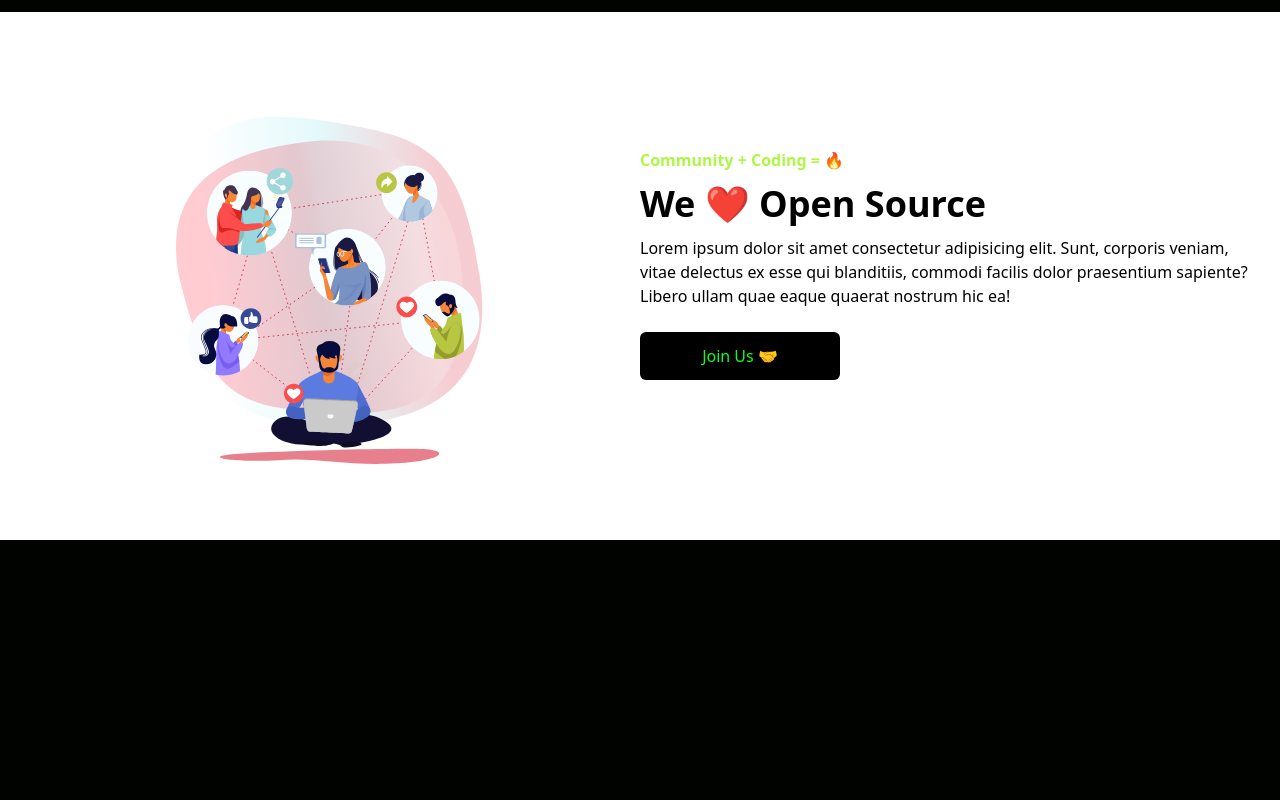
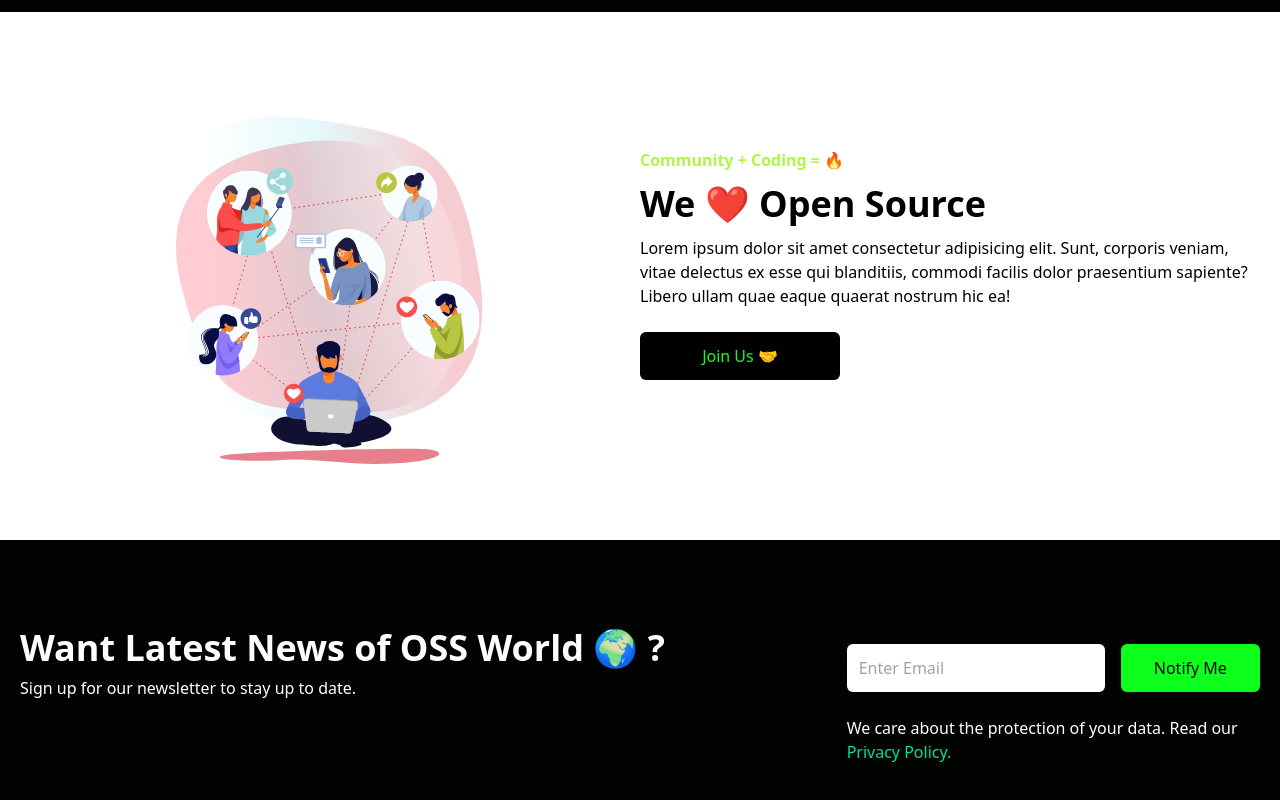
Before and after one commit to FOSS-Community/fosscu.org, a React (Create React App) app: page / in a window 1280 px wide. Shown: the part 916-1716 px from the top of the page. Before the commit the page ends 1456 px from the top, so only its background shows below. Built offline with nearby package versions, Linux system fonts and the light colour scheme; the HTML template or start-up script is replaced by a standard one.

Commit message:
Added newsletter r

```diff
--- a/src/App.js
+++ b/src/App.js
@@ -2,6 +2,7 @@ import React from "react";
 import About from "./components/About";
 import Hero from "./components/Hero";
 import Navbar from "./components/Navbar";
+import Newsletter from "./components/Newsletter";
 
 function App() {
   return (
@@ -9,6 +10,7 @@ function App() {
       <Navbar />
       <Hero />
       <About />
+      <Newsletter/>
     </div>
   );
 }
--- /dev/null
+++ b/src/components/Newsletter.jsx
@@ -0,0 +1,23 @@
+import React from 'react'
+
+const Newsletter = () => {
+  return (
+    <div className='w-full py-16 text-white px-4'>
+        <div className='max-w-[1240px] mx-auto grid lg:grid-cols-3'>
+          <div className='lg:col-span-2 my-4'>
+            <h1 className='md:text-4xl sm:text-3xl text-2xl font-bold py-2'>Want Latest News of OSS World 🌍 ?</h1>
+            <p>Sign up for our newsletter to stay up to date.</p>
+          </div>
+          <div className='my-4'>
+            <div className='flex flex-col sm:flex-row items-center justify-between w-full'>
+              <input className='p-3 flex w-full rounded-md text-black' type="email" placeholder='Enter Email' />
+              <button className='bg-[#0DFF1C] w-[200px] rounded-md font-medium my-6 ml-4 py-3 px-6 text-black'>Notify Me</button>
+            </div>
+            <p>We care about the protection of your data. Read our <span className='text-[#00df9a]'>Privacy Policy.</span></p>
+          </div>
+        </div>
+    </div>
+  )
+}
+
+export default Newsletter
```
